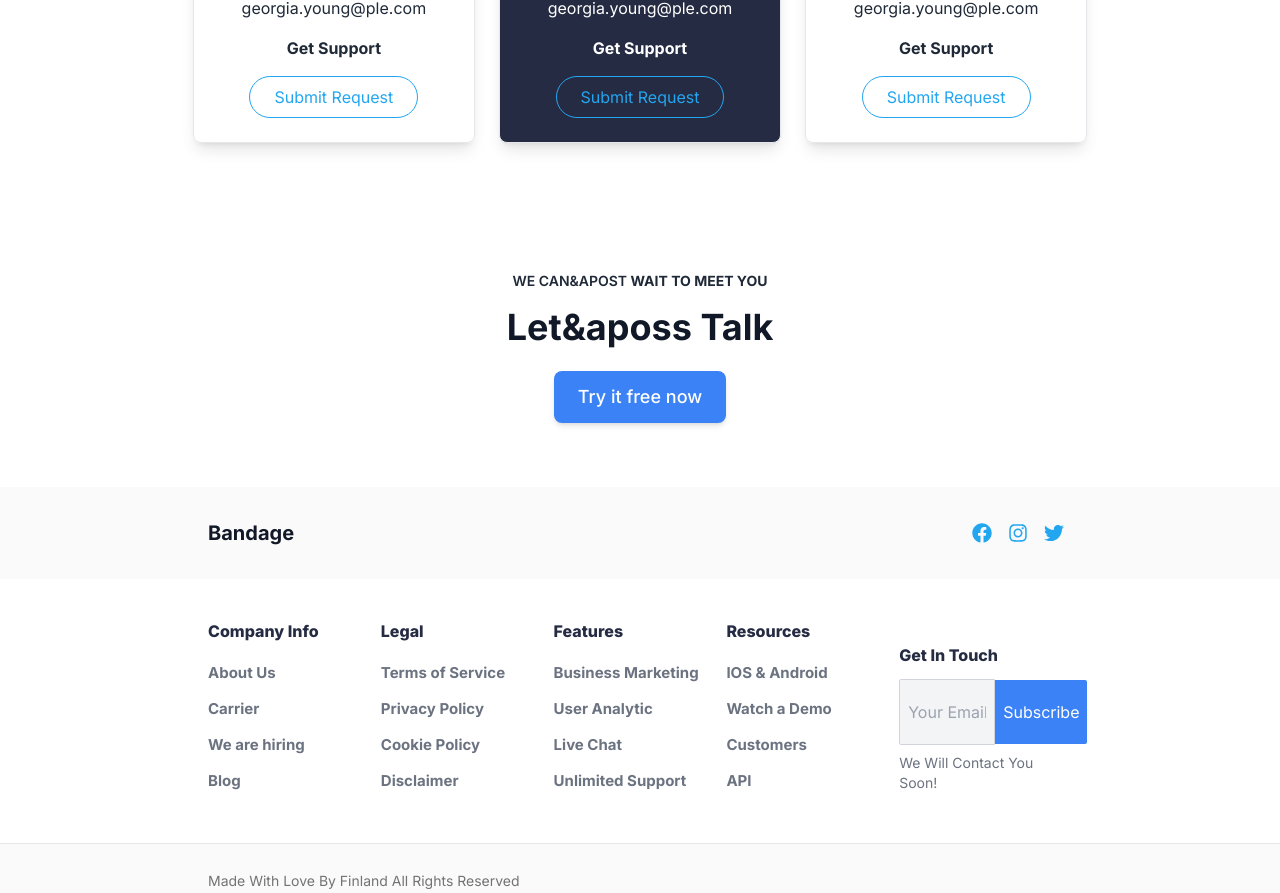
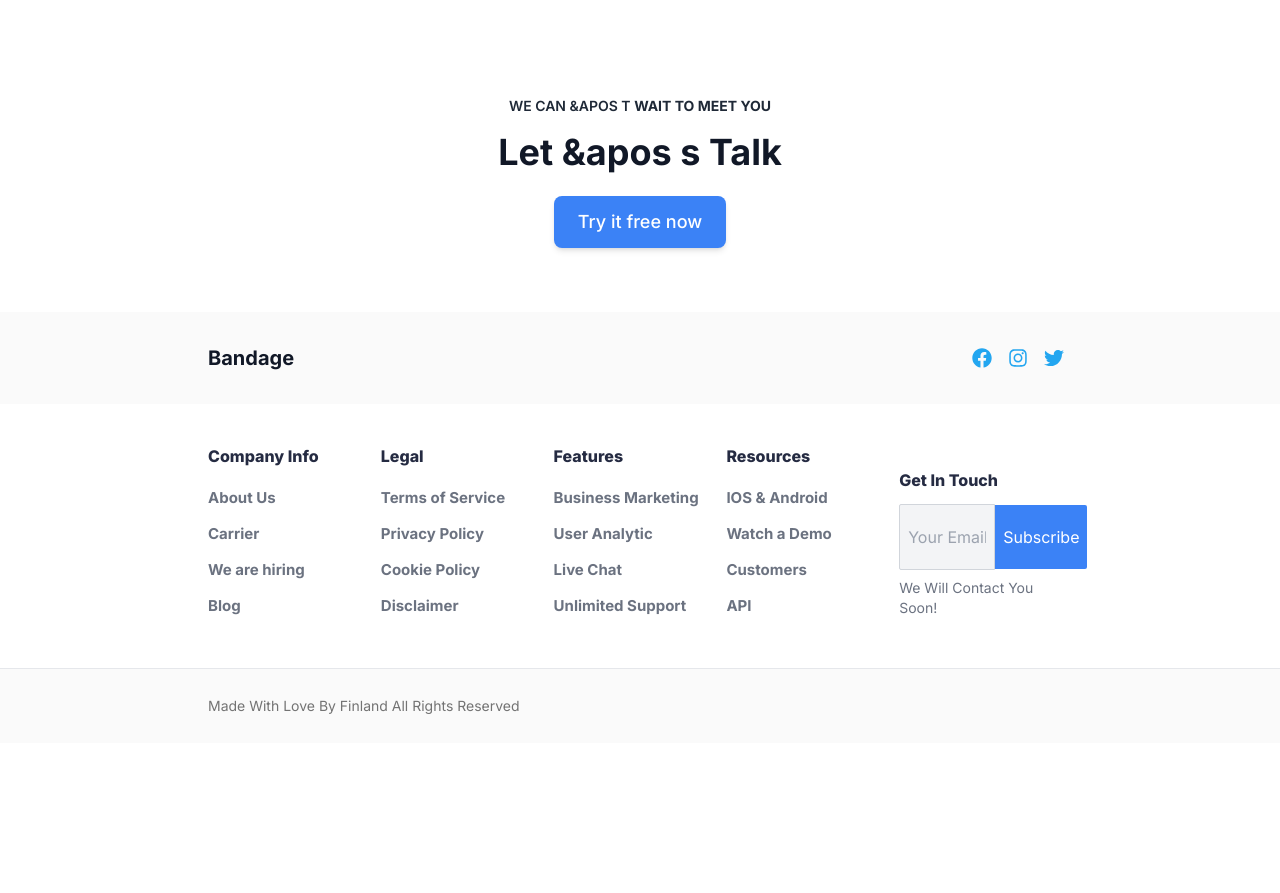
Before and after one commit to zohaibmemon1515/Hackathon-Q2-UI-UX-Design, a Next.js app: page /components/Contactus in a window 1280 px wide. Shown: the part 1000-1893 px from the top of the page. After the commit the page ends 1743 px from the top, so only its background shows below. Built offline with nearby package versions, Linux system fonts and the light colour scheme.

Commit message:
add files

```diff
--- a/src/app/components/CallToAction/page.tsx
+++ b/src/app/components/CallToAction/page.tsx
@@ -5,9 +5,9 @@ const CallToAction = () => {
     <div className="flex flex-col items-center justify-center h-full bg-white md:py-16 py-20">
       <div className="text-center">
         <p className="text-sm text-gray-800 uppercase mb-4 font-semibold">
-          We Can&apost <span className="font-bold">WAIT TO MEET YOU</span>
+          We Can &apos t <span className="font-bold">WAIT TO MEET YOU</span>
         </p>
-        <h1 className="text-4xl font-bold text-gray-900 mb-6">Let&aposs Talk</h1>
+        <h1 className="text-4xl font-bold text-gray-900 mb-6">Let &apos s Talk</h1>
         <button className="px-6 py-3 bg-blue-500 text-white font-medium text-lg rounded-lg shadow-md hover:bg-blue-600 transition">
           Try it free now
         </button>
--- a/src/app/components/PricingFAQ/page.tsx
+++ b/src/app/components/PricingFAQ/page.tsx
@@ -35,7 +35,7 @@ const FAQ = () => {
 
         <div className="text-center mt-12">
           <p className="text-gray-600">
-            Haven&apost got your answer?{" "}
+            Haven &apos t got your answer?{" "}
             <a href="#" className="text-blue-500 font-semibold">
               Contact our support
             </a>
```
Also changed, not shown: public/assets/img/ContactHero.png (deleted).
